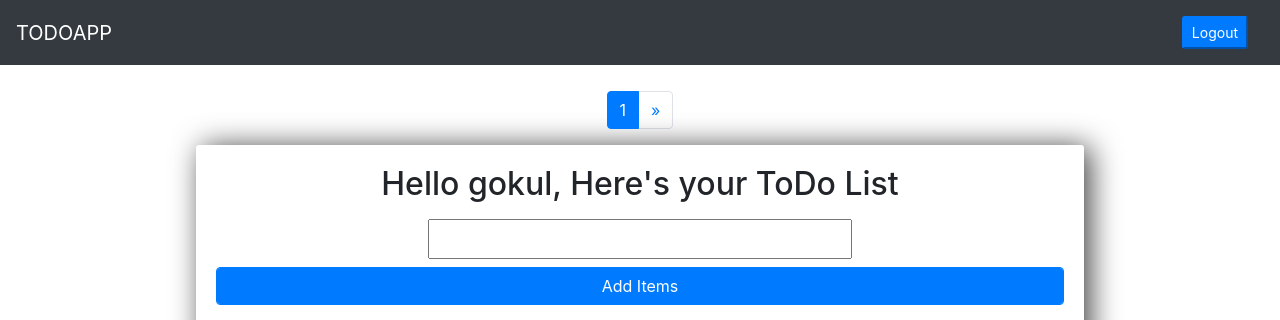
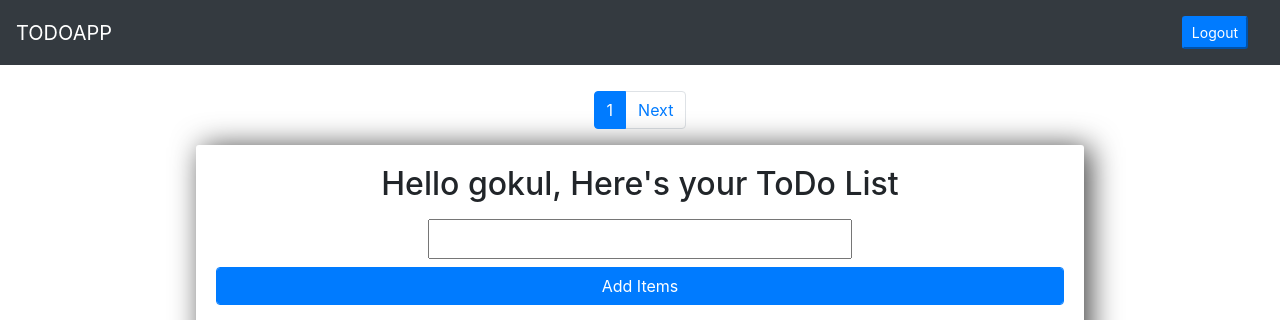
Before and after one commit to Gokulancv10/InternTask, a Django app: page / in a window 1280 px wide. Shown: the top 320 px of the page. Run offline with Django 3.2, Linux system fonts and the light colour scheme; a user stored in the database is signed in; data comes from the database, SQL or seed files in the repository; both versions use the stored data as it was after the commit; some libraries are stand-ins or nearby versions.

Commit message:
ToDo App

```diff
--- a/todo/templates/todo/main.html
+++ b/todo/templates/todo/main.html
@@ -7,27 +7,56 @@
 	<nav aria-label="...">
 		<ul class="pagination justify-content-center">
 
+			<!-- pagination - previous pages -->
 			{% if page_obj.has_previous or page_obj2.has_previous %}
 
 				<li class="page-item">
-					<a class="page-link" href="?page={{ page_obj.previous_page_number }}" tabindex="-1">&laquo;</a>
+					{% if page_obj.has_previous %}
+
+						<a class="page-link" href="?page={{ page_obj.previous_page_number }}" tabindex="-1">Prev</a>
+
+					{% else %}
+
+						<a class="page-link" href="?page={{ page_obj2.previous_page_number }}" tabindex="-1">Prev</a>
+
+					{% endif %}
 				</li>
-
 
 			{% endif %}
 
+			<!-- pagination - current page -->
+			<li class="page-item active">
 
-			<li class="page-item active">
-				<a class="page-link" href="#">{{ page_obj.number }}</a>
+				{% if page_obj.has_next_page %}
+
+					<a class="page-link" href="?page={{ page_obj.number }}">{{ page_obj.number }}</a>
+
+
+				{% else %}
+
+					<a class="page-link" href="?page={{ page_obj2.number }}">{{ page_obj2.number }}</a>
+
+				{% endif %}
+
 			</li>
 
+			<!-- pagination - Next pages -->
 			{% if page_obj.has_next or page_obj2.has_next %}
 
 				<li class="page-item">
-					<a class="page-link" href="?page={{ page_obj.next_page_number }}">&raquo;</a>
+					{% if page_obj.has_next %}
+
+						<a class="page-link" href="?page={{ page_obj.next_page_number }}">Next</a>
+
+					{% else %}
+
+						<a class="page-link" href="?page={{ page_obj2.next_page_number }}">Next</a>
+
+					{% endif %}
 				</li>
 
 			{% endif %}
+
 
 		</ul>
 	</nav>
@@ -54,6 +83,7 @@
 		<div class="row">
 	        <div class="col" id="upcomItem">
 	            <ul class="list-group" id="upcomingItems">
+
 	                {% for i in page_obj %}
 
 						<li class="list-group-item list-group-item-primary mb-2" id="upcomingItem">{{ i.title }}
@@ -76,10 +106,10 @@
 
 							</div>
 
-
 						</li>
 
                 	{% endfor %}
+
            		</ul>
         	</div>
     	</div>
@@ -90,6 +120,7 @@
 	        	<h4 class="heading" style="text-align: center;">Completed ToDo Items</h4>
 	            <ul class="list-group" id='compItems'>
 
+
 	                {% for i in page_obj2 %}<hr>
 
                     	<li class="list-group-item list-group-item-primary mb-2" id="upcomingItem">{{ i.title }}
@@ -99,7 +130,6 @@
 							<button type="submit" class="btn-sm btn-danger ml-2 mt-2 mr-2 mb-1"><a href="{% url 'delete_todo' i.id %}">Delete</a></button>
 
 						</div>
-
 
 						<div class="float-right">
 
@@ -113,10 +143,6 @@
         	</div>
     	</div>
 
-
-
 	</div>
 
-
-
 {% endblock %}
--- a/todo/views.py
+++ b/todo/views.py
@@ -48,10 +48,8 @@ def home(request):
 
     todo_items_completed = Todo.objects.filter(user_id=request.user, completed=True)
 
-
     pagi1 = Paginator(todo_items_upcoming, 4)
     pagi2 = Paginator(todo_items_completed, 4)
-
 
     page_num = request.GET.get('page')
     page_num2 = request.GET.get('page')
@@ -114,7 +112,7 @@ def completed_todo(request, pk):
     except Exception as err:
         raise Http404(err)
 
-
     obj.completed = True
     obj.save()
+
     return redirect('/')
```
Also changed, not shown: db.sqlite3.
